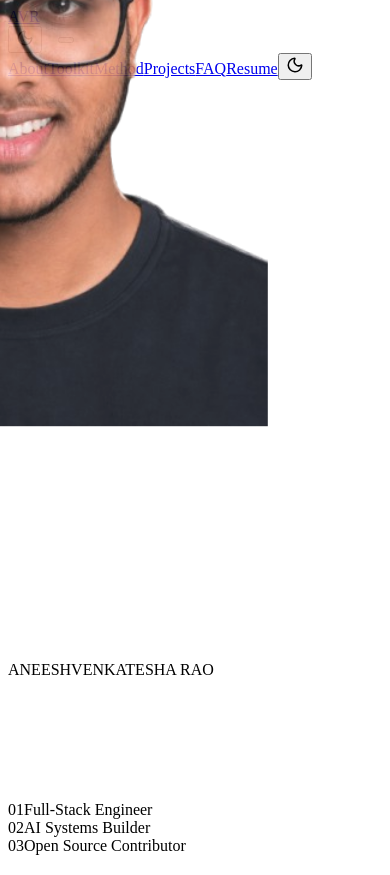
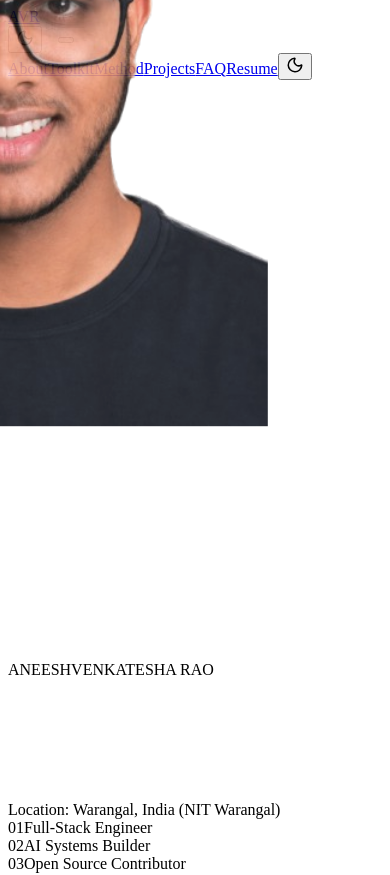
Before and after one commit to AneeshVRao/portfolio, a React (Vite) app: page / in a window 390 px wide. Shown: the top 875 px of the page. Built offline with nearby package versions, Linux system fonts and the light colour scheme; the HTML template or start-up script is replaced by a standard one.

Commit message:
feat: type only 'Hi, I'm Aneesh' and stop, hiding the cursor, and center location bar below greeting card

```diff
--- a/src/components/Hero.tsx
+++ b/src/components/Hero.tsx
@@ -10,42 +10,31 @@ const roles = [
 
 export default function Hero() {
   const [typedText, setTypedText] = useState('')
-  const phrases = [
-    "I'm Aneesh!",
-    "I build AI systems.",
-    "I design full-stack apps.",
-    "I write open-source code."
-  ]
-  const [phraseIndex, setPhraseIndex] = useState(0)
-  const [isDeleting, setIsDeleting] = useState(false)
-  const [charIndex, setCharIndex] = useState(0)
+  const [startTyping, setStartTyping] = useState(false)
+  const [showCursor, setShowCursor] = useState(true)
+  const phrase = "Hi, I'm Aneesh"
 
   useEffect(() => {
-    const currentPhrase = phrases[phraseIndex]
-    let timer: number
+    // Delay start of typing until after page load curtain slides up
+    const t = window.setTimeout(() => setStartTyping(true), 1800)
+    return () => window.clearTimeout(t)
+  }, [])
 
-    if (isDeleting) {
-      timer = window.setTimeout(() => {
-        setTypedText(currentPhrase.substring(0, charIndex - 1))
-        setCharIndex(prev => prev - 1)
-      }, 50)
-    } else {
-      timer = window.setTimeout(() => {
-        setTypedText(currentPhrase.substring(0, charIndex + 1))
-        setCharIndex(prev => prev + 1)
-      }, 100)
+  useEffect(() => {
+    if (!startTyping) return
+
+    if (typedText.length === phrase.length) {
+      // Hide cursor 1 second after typing finishes
+      const cursorTimer = window.setTimeout(() => setShowCursor(false), 1000)
+      return () => window.clearTimeout(cursorTimer)
     }
 
-    if (!isDeleting && charIndex === currentPhrase.length) {
-      // Pause at full text
-      timer = window.setTimeout(() => setIsDeleting(true), 2000)
-    } else if (isDeleting && charIndex === 0) {
-      setIsDeleting(false)
-      setPhraseIndex(prev => (prev + 1) % phrases.length)
-    }
+    const timer = window.setTimeout(() => {
+      setTypedText(phrase.substring(0, typedText.length + 1))
+    }, 100)
 
     return () => window.clearTimeout(timer)
-  }, [charIndex, isDeleting, phraseIndex])
+  }, [startTyping, typedText])
 
   return (
     <section id="hero" className="hero">
@@ -87,21 +76,29 @@ export default function Hero() {
         </motion.span>
       </div>
 
-      {/* Glass Greeting Bubble Card */}
+      {/* Glass Greeting Bubble Card & Location Wrapper */}
       <motion.div
-        className="hero-greeting"
+        className="hero-greeting-wrapper"
         initial={{ opacity: 0, x: 50 }}
         animate={{ opacity: 1, x: 0 }}
         transition={{ duration: 0.8, delay: 0.4, ease: [0.22, 1, 0.36, 1] }}
       >
+        <div className="hero-greeting">
           <p style={{ fontFamily: 'var(--font-script)', fontSize: 22, color: '#fff', marginBottom: 8, minHeight: '32px', display: 'flex', alignItems: 'center' }}>
             {typedText}
-          <span className="typewriter-cursor">|</span>
+            {showCursor && <span className="typewriter-cursor">|</span>}
           </p>
           <p style={{ fontFamily: 'var(--font-body)', fontSize: 13, color: 'rgba(255,255,255,0.85)', lineHeight: 1.6 }}>
             Building AI-powered products, scalable systems,
             and open-source tools that ship fast and last.
           </p>
+        </div>
+
+        {/* Location pulse bar moved below the greeting card */}
+        <div className="hero-location-bar">
+          <span className="location-pulse"></span>
+          <span className="location-text">Location: Warangal, India (NIT Warangal)</span>
+        </div>
       </motion.div>
 
       {/* Role Badges */}
--- a/src/styles/global.css
+++ b/src/styles/global.css
@@ -290,18 +290,27 @@ button, .cta-button {
   margin-top: -0.1em;
 }
 
-.hero-greeting {
+.hero-greeting-wrapper {
   position: absolute;
   top: 88px;
   right: 48px;
   max-width: 260px;
+  z-index: 5;
+  display: flex;
+  flex-direction: column;
+  align-items: center;
+  gap: 8px;
+}
+
+.hero-greeting {
+  position: relative;
   background: rgba(255, 255, 255, 0.08);
   backdrop-filter: blur(10px);
   -webkit-backdrop-filter: blur(10px);
   border: 1px solid rgba(255, 255, 255, 0.18);
   border-radius: 14px;
   padding: 18px 22px;
-  z-index: 5;
+  width: 100%;
 }
 
 .hero-greeting::before {
@@ -1265,15 +1274,29 @@ button, .cta-button {
     opacity: 1;
   }
 
+  .hero-greeting-wrapper {
+    position: relative;
+    top: 0;
+    right: 0;
+    max-width: 100%;
+    width: 100%;
+    margin: 0 auto;
+    display: flex;
+    flex-direction: column;
+    align-items: center;
+    order: 2;
+    gap: 8px;
+  }
+
   .hero-greeting {
     position: relative;
     top: 0;
     left: 0;
     transform: none;
     max-width: 100%;
+    width: 100%;
     margin: 0 auto;
     padding: 24px;
-    order: 2;
     background: rgba(255, 255, 255, 0.05);
   }
 
@@ -1346,3 +1369,46 @@ button, .cta-button {
     margin-left: 12px;
   }
 }
+
+/* ── Location Pulse Indicator ───────────────── */
+.hero-location-bar {
+  display: inline-flex;
+  align-items: center;
+  gap: 8px;
+  background: rgba(255, 255, 255, 0.05);
+  border: 1px solid rgba(255, 255, 255, 0.1);
+  padding: 6px 14px;
+  border-radius: 999px;
+  margin-top: 0;
+  font-family: var(--font-body);
+  font-size: 11px;
+  font-weight: 500;
+  color: rgba(255, 255, 255, 0.9);
+  backdrop-filter: blur(8px);
+  box-shadow: 0 4px 12px rgba(0, 0, 0, 0.1);
+}
+
+.location-pulse {
+  width: 6px;
+  height: 6px;
+  background: #10b981;
+  border-radius: 50%;
+  display: inline-block;
+  box-shadow: 0 0 0 0 rgba(16, 185, 129, 0.7);
+  animation: pulsePulse 1.8s infinite;
+}
+
+@keyframes pulsePulse {
+  0% {
+    transform: scale(0.95);
+    box-shadow: 0 0 0 0 rgba(16, 185, 129, 0.7);
+  }
+  70% {
+    transform: scale(1);
+    box-shadow: 0 0 0 6px rgba(16, 185, 129, 0);
+  }
+  100% {
+    transform: scale(0.95);
+    box-shadow: 0 0 0 0 rgba(16, 185, 129, 0);
+  }
+}
```
Also changed, not shown: test-portfolio.cjs (+7 -1 lines). Lines whose indentation alone changed are shown as unchanged.
